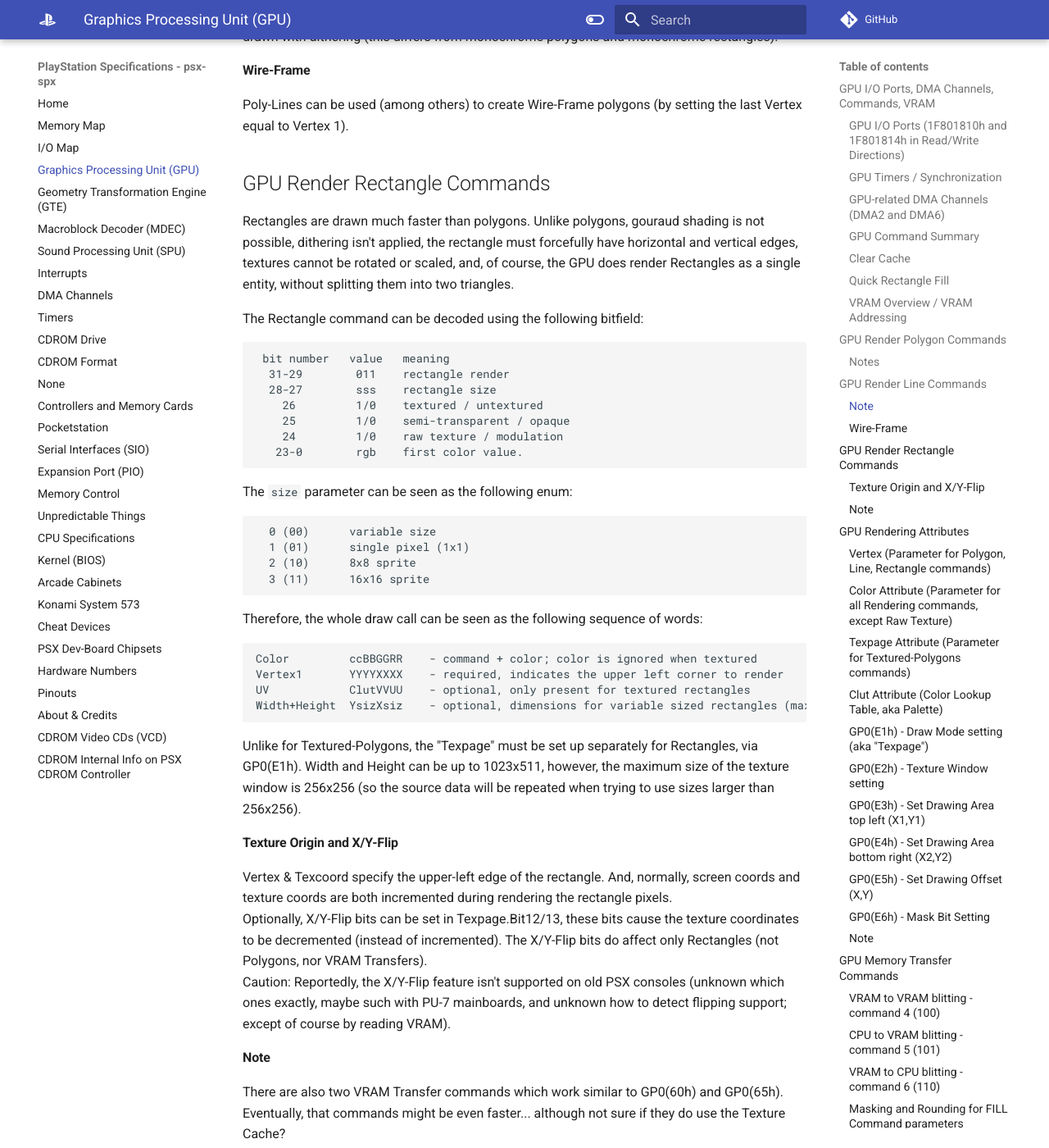
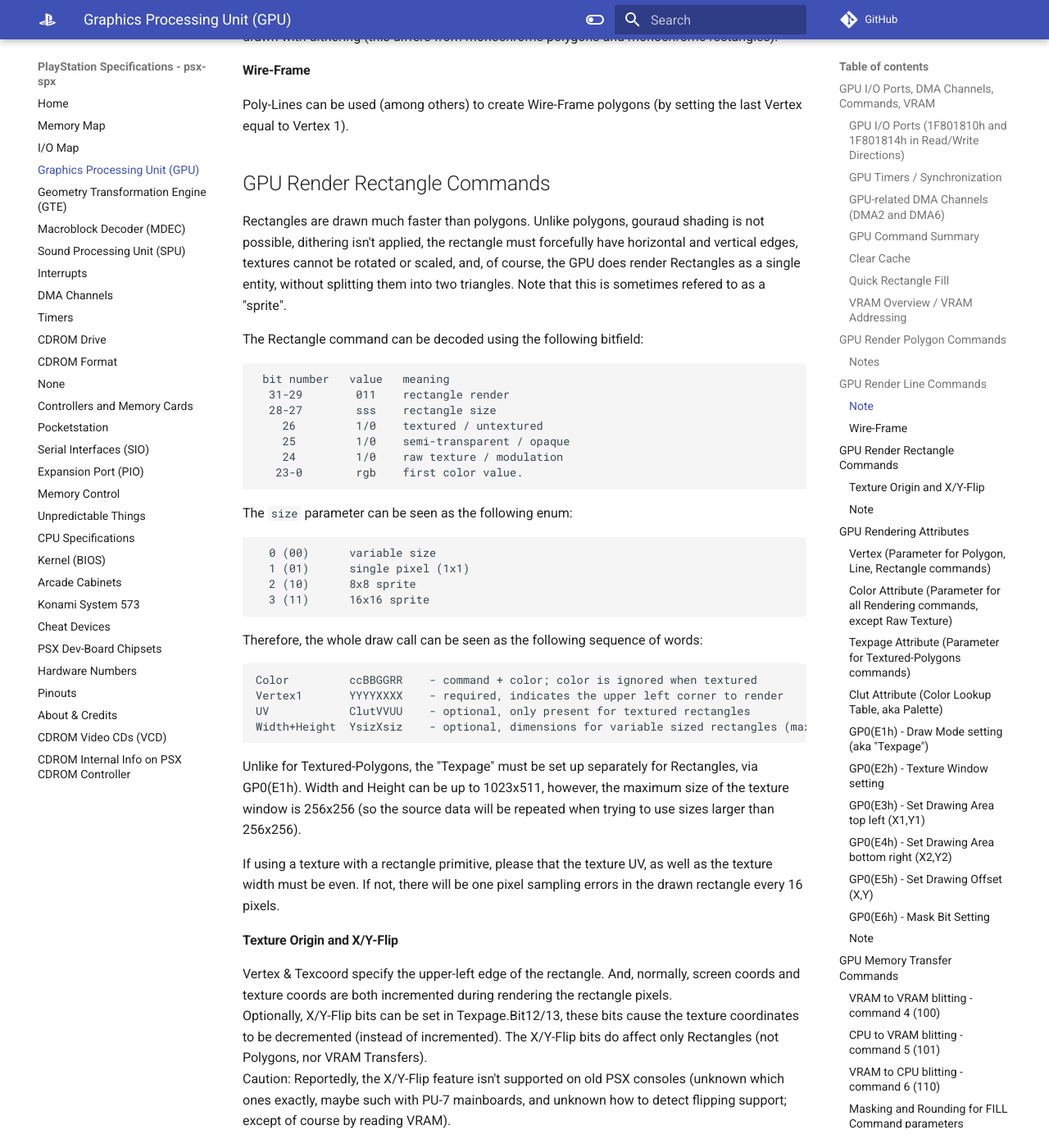
Before and after one commit to psx-spx/psx-spx.github.io, an MkDocs documentation site: the page built from docs/graphicsprocessingunitgpu.md, in a window 1280 px wide and 1400 px high, scrolled down 5678 px. Shown: the whole window at 82% size. Built offline with MkDocs 1.6.1 and Material for MkDocs 9.7.7, drawn with Linux system fonts in a browser that asks for light colours; comment, search, counter and statistics services are not loaded; some of the changed text lies outside the part shown.

Commit message:
Update graphicsprocessingunitgpu.md
Hi mom

````diff
--- a/docs/graphicsprocessingunitgpu.md
+++ b/docs/graphicsprocessingunitgpu.md
@@ -260,7 +260,7 @@
 shading is not possible, dithering isn't applied, the rectangle must forcefully
 have horizontal and vertical edges, textures cannot be rotated or scaled, and,
 of course, the GPU does render Rectangles as a single entity, without splitting
-them into two triangles.<br/>
+them into two triangles. Note that this is sometimes refered to as a "sprite".<br/>
 
 The Rectangle command can be decoded using the following bitfield:
 ```
@@ -294,6 +294,10 @@
 Rectangles, via GP0(E1h). Width and Height can be up to 1023x511, however, the
 maximum size of the texture window is 256x256 (so the source data will be
 repeated when trying to use sizes larger than 256x256).<br/>
+
+If using a texture with a rectangle primitive, please that the texture UV,
+as well as the texture width must be even. If not, there will be one pixel
+sampling errors in the drawn rectangle every 16 pixels.
 
 #### Texture Origin and X/Y-Flip
 Vertex & Texcoord specify the upper-left edge of the rectangle. And,
@@ -880,7 +884,9 @@
 all data words are received; used as DMA request in DMA Mode 3.<br/>
 Bit26: Gets set when the GPU wants to receive a command. If the bit is cleared,
 then the GPU wants to either receive additional parameters/data or it is busy with command
-execution (and doesn't want to receive anything).<br/>
+execution (and doesn't want to receive anything). Note that this bit can NOT be used
+to determin when the GPU is finished drawing a DMA chain of primitives, as it will breifly
+go high after processing each primitive.<br/>
 Bit25: This is the DMA Request bit, however, the bit is also useful for non-DMA
 transfers, especially in the FIFO State mode.<br/>
 
````
